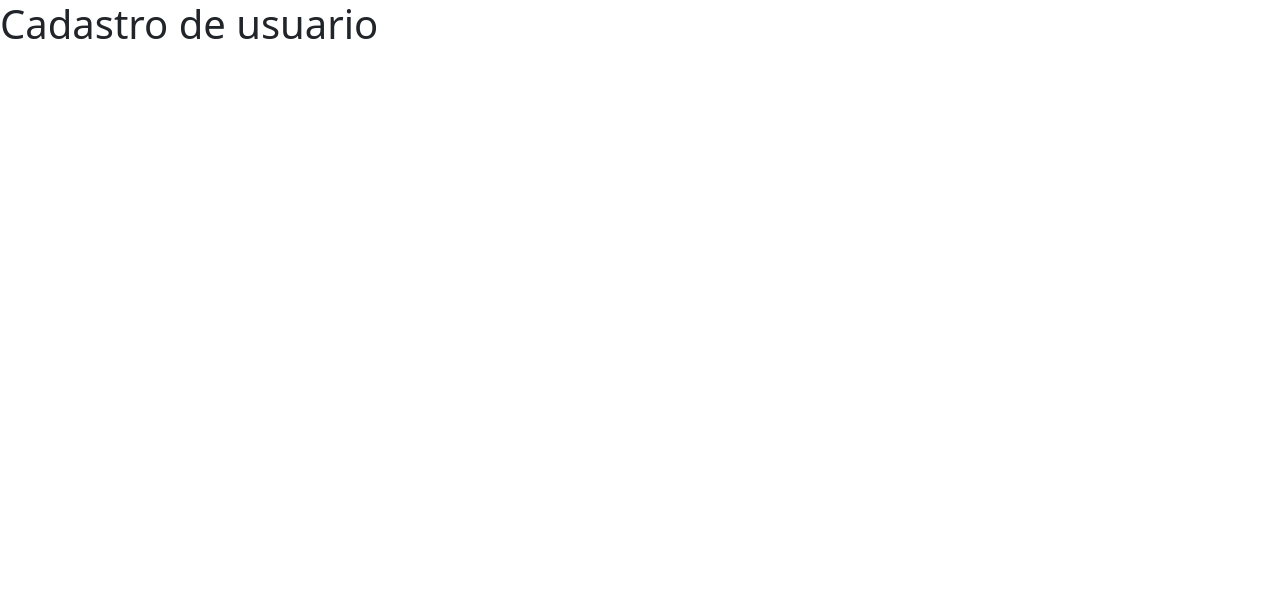
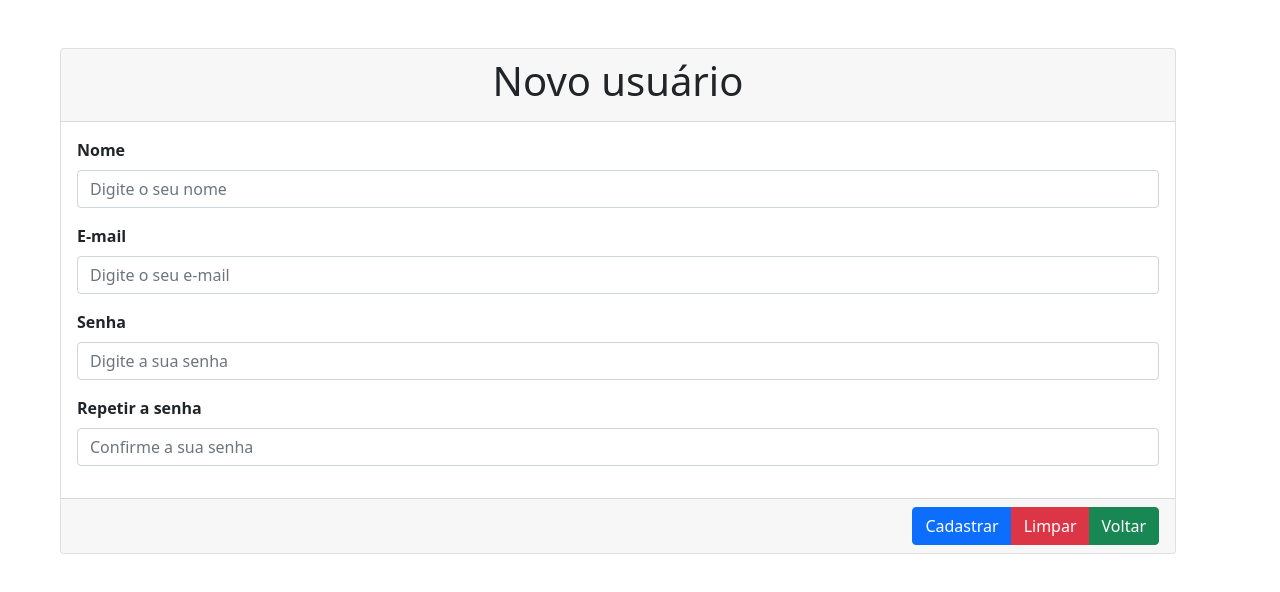
Before and after one commit to otaviohenrique1/chat_app, a React (Create React App) app: page /cadastro-usuario in a window 1280 px wide. Shown: the top 592 px of the page. Built offline with nearby package versions, Linux system fonts and the light colour scheme.

Commit message:
Commit 2 dos arquivos

```diff
--- a/package.json
+++ b/package.json
@@ -26,6 +26,8 @@
     "react-scripts": "5.0.0",
     "reactstrap": "^9.0.1",
     "styled-components": "^5.3.3",
+    "sweetalert2": "^11.3.6",
+    "sweetalert2-react-content": "^4.2.0",
     "typescript": "^4.4.2",
     "web-vitals": "^2.1.0",
     "yup": "^0.32.11"
--- /dev/null
+++ b/src/components/Botoes/index.tsx
@@ -0,0 +1,29 @@
+import { Button, ButtonProps } from "reactstrap";
+import { AnchorHTMLAttributes, ReactNode } from "react";
+import { To, Link } from "react-router-dom";
+
+interface BotaoProps extends ButtonProps {
+  children: ReactNode;
+  color: 'primary' | 'secondary' | 'success' | 'danger' | 'warning' | 'info' | 'light' | 'dark' | 'link';
+  type: "button" | "reset" | "submit";
+}
+
+export function Botao(props: BotaoProps) {
+  return (
+    <Button {...props} color={props.color} type={props.type}>
+      {props.children}
+    </Button>
+  );
+}
+
+interface BotaoLinkProps extends AnchorHTMLAttributes<HTMLAnchorElement> {
+  children: ReactNode;
+  color: 'primary' | 'secondary' | 'success' | 'danger' | 'warning' | 'info' | 'light' | 'dark' | 'link';
+  to: To;
+}
+
+export function BotaoLink(props: BotaoLinkProps) {
+  return (
+    <Link {...props} className={`btn btn-${props.color}`} to={props.to}>{props.children}</Link>
+  );
+}
--- /dev/null
+++ b/src/components/Campos/index.tsx
@@ -0,0 +1,31 @@
+import { Label, Alert } from "reactstrap";
+import { Field } from "formik";
+import { InputType } from "reactstrap/types/lib/Input";
+
+interface CampoFormularioProps {
+  htmlFor: string;
+  label: string;
+  type: InputType;
+  id: string;
+  name: string;
+  placeholder: string;
+  value: string | number | readonly string[] | undefined;
+  errors: any;
+  touched: any;
+}
+
+export function CampoFormulario(props: CampoFormularioProps) {
+  return (
+    <div className="d-flex flex-column">
+      <Label className="form-label fw-bold" htmlFor={props.htmlFor}>{props.label}</Label>
+      <Field
+        className="form-control"
+        type={props.type}
+        id={props.id}
+        name={props.name}
+        value={props.value}
+        placeholder={props.placeholder} />
+      {props.errors && props.touched ? <Alert color="danger">{props.errors}</Alert> : null}
+    </div>
+  );
+}
--- a/src/pages/CadastroUsuario/index.tsx
+++ b/src/pages/CadastroUsuario/index.tsx
@@ -1,7 +1,128 @@
+import { Col, Container, Row, ButtonGroup, Card, CardBody, CardHeader, CardFooter } from "reactstrap";
 import { Titulo } from "../../components/Titulo";
+import * as Yup from "yup";
+import { Form, Formik, FormikHelpers } from "formik";
+import { Botao, BotaoLink } from "../../components/Botoes";
+import { CampoFormulario } from "../../components/Campos";
+import { useNavigate } from "react-router-dom";
+
+interface FormTypes {
+  nome: string;
+  email: string;
+  senha: string;
+  senha2: string;
+}
+
+const dadosIniciais: FormTypes = {
+  nome: "",
+  email: "",
+  senha: "",
+  senha2: "",
+};
+
+const schemaValidacao = Yup.object().shape({
+  nome: Yup.string().required('Campo vazio'),
+  email: Yup.string().required('Campo vazio'),
+  senha: Yup.string().required('Campo vazio'),
+  senha2: Yup.string().required('Campo vazio'),
+});
 
 export function CadastroUsuario() {
+  let navigate = useNavigate();
+
+  function onSubmit(values: FormTypes, formikHelpers: FormikHelpers<FormTypes>) {
+    navigate('/home-page');
+    formikHelpers.resetForm();
+  }
+
   return (
-    <Titulo tag="h1">Cadastro de usuario</Titulo>
+    <Container className="d-flex justify-content-center align-content-center m-5">
+      <Formik
+        initialValues={dadosIniciais}
+        onSubmit={onSubmit}
+        validationSchema={schemaValidacao}
+      >
+        {({ errors, touched, values }) => (
+          <Form>
+            <Card>
+              <CardHeader>
+                <Row >
+                  <Col md={12} className="d-flex justify-content-center align-items-center">
+                    <Titulo tag="h1">Novo usuário</Titulo>
+                  </Col>
+                </Row>
+              </CardHeader>
+              <CardBody>
+                <Row>
+                  <Col md={12} className="mb-3">
+                    <CampoFormulario
+                      type="text"
+                      id="nome"
+                      name="nome"
+                      value={values.nome}
+                      htmlFor="nome"
+                      label="Nome"
+                      placeholder="Digite o seu nome"
+                      errors={errors.nome}
+                      touched={touched.nome}
+                    />
+                  </Col>
+                  <Col md={12} className="mb-3">
+                    <CampoFormulario
+                      type="text"
+                      id="email"
+                      name="email"
+                      value={values.email}
+                      htmlFor="email"
+                      label="E-mail"
+                      placeholder="Digite o seu e-mail"
+                      errors={errors.email}
+                      touched={touched.email}
+                    />
+                  </Col>
+                  <Col md={12} className="mb-3">
+                    <CampoFormulario
+                      type="password"
+                      id="senha"
+                      name="senha"
+                      value={values.senha}
+                      htmlFor="senha"
+                      label="Senha"
+                      placeholder="Digite a sua senha"
+                      errors={errors.senha}
+                      touched={touched.senha}
+                    />
+                  </Col>
+                  <Col md={12} className="mb-3">
+                    <CampoFormulario
+                      type="password"
+                      id="senha2"
+                      name="senha2"
+                      value={values.senha2}
+                      htmlFor="senha2"
+                      label="Repetir a senha"
+                      placeholder="Confirme a sua senha"
+                      errors={errors.senha2}
+                      touched={touched.senha2}
+                    />
+                  </Col>
+                </Row>
+              </CardBody>
+              <CardFooter>
+                <Row>
+                  <Col md={12} className="w-100 d-flex justify-content-end">
+                    <ButtonGroup>
+                      <Botao color="primary" type="submit">Cadastrar</Botao>
+                      <Botao color="danger" type="reset">Limpar</Botao>
+                      <BotaoLink to="/" color="success" >Voltar</BotaoLink>
+                    </ButtonGroup>
+                  </Col>
+                </Row>
+              </CardFooter>
+            </Card>
+          </Form>
+        )}
+      </Formik>
+    </Container>
   );
 }
--- a/src/pages/HomePage/index.tsx
+++ b/src/pages/HomePage/index.tsx
@@ -1,7 +1,10 @@
+import { ContainerApp } from "../../components/ContainerApp";
 import { Titulo } from "../../components/Titulo";
 
 export function HomePage() {
   return (
-    <Titulo tag="h1">HomePage</Titulo>
+    <ContainerApp>
+      <Titulo tag="h1">HomePage</Titulo>
+    </ContainerApp>
   );
 }
--- a/src/pages/Login/index.tsx
+++ b/src/pages/Login/index.tsx
@@ -1,17 +1,112 @@
-import { Col, Container, Row } from "reactstrap";
+import { Col, Container, Row, ButtonGroup, Card, CardBody, CardHeader, CardFooter } from "reactstrap";
 import { Titulo } from "../../components/Titulo";
+import * as Yup from "yup";
+import { Form, Formik, FormikHelpers } from "formik";
+import { Botao, BotaoLink } from "../../components/Botoes";
+import { CampoFormulario } from "../../components/Campos";
+import { useNavigate } from "react-router-dom";
+// import Swal from 'sweetalert2';
+// import withReactContent from 'sweetalert2-react-content';
+// const SwalModal = withReactContent(Swal);
+
+interface FormTypes {
+  email: string;
+  senha: string;
+}
+
+const dadosIniciais: FormTypes = {
+  email: "",
+  senha: ""
+};
+
+const schemaValidacao = Yup.object().shape({
+  email: Yup.string().required('Campo vazio'),
+  senha: Yup.string().required('Campo vazio'),
+});
 
 export function Login() {
+  let navigate = useNavigate();
+
+  function onSubmit(values: FormTypes, formikHelpers: FormikHelpers<FormTypes>) {
+    // const valida_email = values.email === 'usuario@email.com';
+    // const valida_senha = values.senha === '0123456789';
+
+    // if (valida_email && valida_senha) {
+    //   return SwalModal.fire({
+    //     title: <h3>Email ou Senha inválidos</h3>,
+    //     buttonsStyling: false,
+    //     confirmButtonText: 'Fechar',
+    //     customClass: { confirmButton: 'btn btn-primary' },
+    //   });
+    // } else {
+    //   navigate('/home-page');
+    //   formikHelpers.resetForm();
+    // }
+    navigate('/home-page');
+  }
+
   return (
     <Container className="d-flex justify-content-center align-content-center m-5">
-      <Row>
-        <Col md={12}>
-          <Titulo tag="h1">Login</Titulo>
-        </Col>
-        <Col md={12}>
-          Formulario
-        </Col>
-      </Row>
+      <Formik
+        initialValues={dadosIniciais}
+        onSubmit={onSubmit}
+        validationSchema={schemaValidacao}
+      >
+        {({ errors, touched, values }) => (
+          <Form>
+            <Card>
+              <CardHeader>
+                <Row>
+                  <Col md={12} className="d-flex justify-content-center align-items-center">
+                    <Titulo tag="h1">Login</Titulo>
+                  </Col>
+                </Row>
+              </CardHeader>
+              <CardBody>
+                <Row>
+                  <Col md={12} className="mb-3">
+                    <CampoFormulario
+                      type="text"
+                      id="email"
+                      name="email"
+                      value={values.email}
+                      htmlFor="email"
+                      label="E-mail"
+                      placeholder="Digite o seu e-mail"
+                      errors={errors.email}
+                      touched={touched.email}
+                    />
+                  </Col>
+                  <Col md={12} className="mb-3">
+                    <CampoFormulario
+                      type="password"
+                      id="senha"
+                      name="senha"
+                      value={values.senha}
+                      htmlFor="senha"
+                      label="Senha"
+                      placeholder="Digite a sua senha"
+                      errors={errors.senha}
+                      touched={touched.senha}
+                    />
+                  </Col>
+                </Row>
+              </CardBody>
+              <CardFooter>
+                <Row>
+                  <Col md={12} className="w-100 d-flex justify-content-end">
+                    <ButtonGroup>
+                      <Botao color="primary" type="submit">Entrar</Botao>
+                      <Botao color="danger" type="reset">Limpar</Botao>
+                      <BotaoLink to="/cadastro-usuario" color="success" >Novo usuario</BotaoLink>
+                    </ButtonGroup>
+                  </Col>
+                </Row>
+              </CardFooter>
+            </Card>
+          </Form>
+        )}
+      </Formik>
     </Container>
   );
 }
```
Also changed, not shown: src/components/HeaderApp/index.tsx (+16 -17 lines), 1 other file (tests, documents, lock files or other folders).
